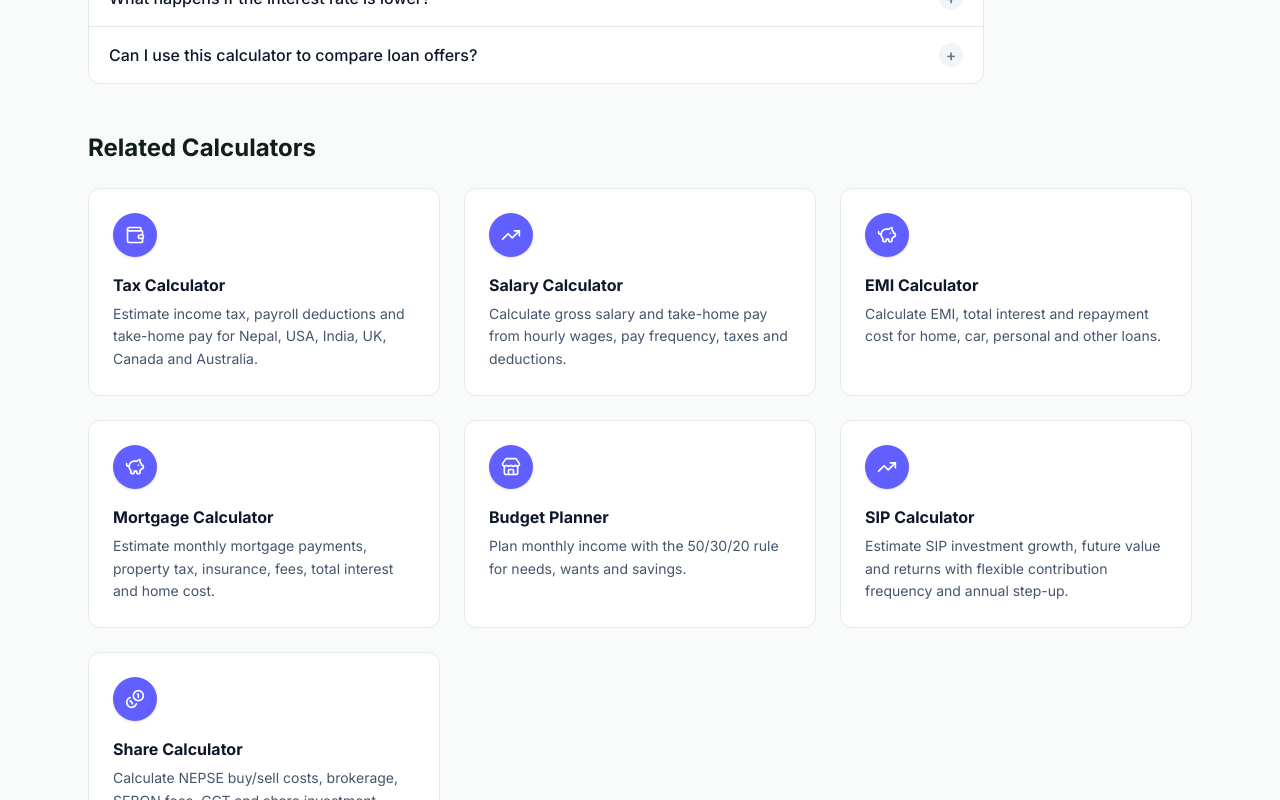
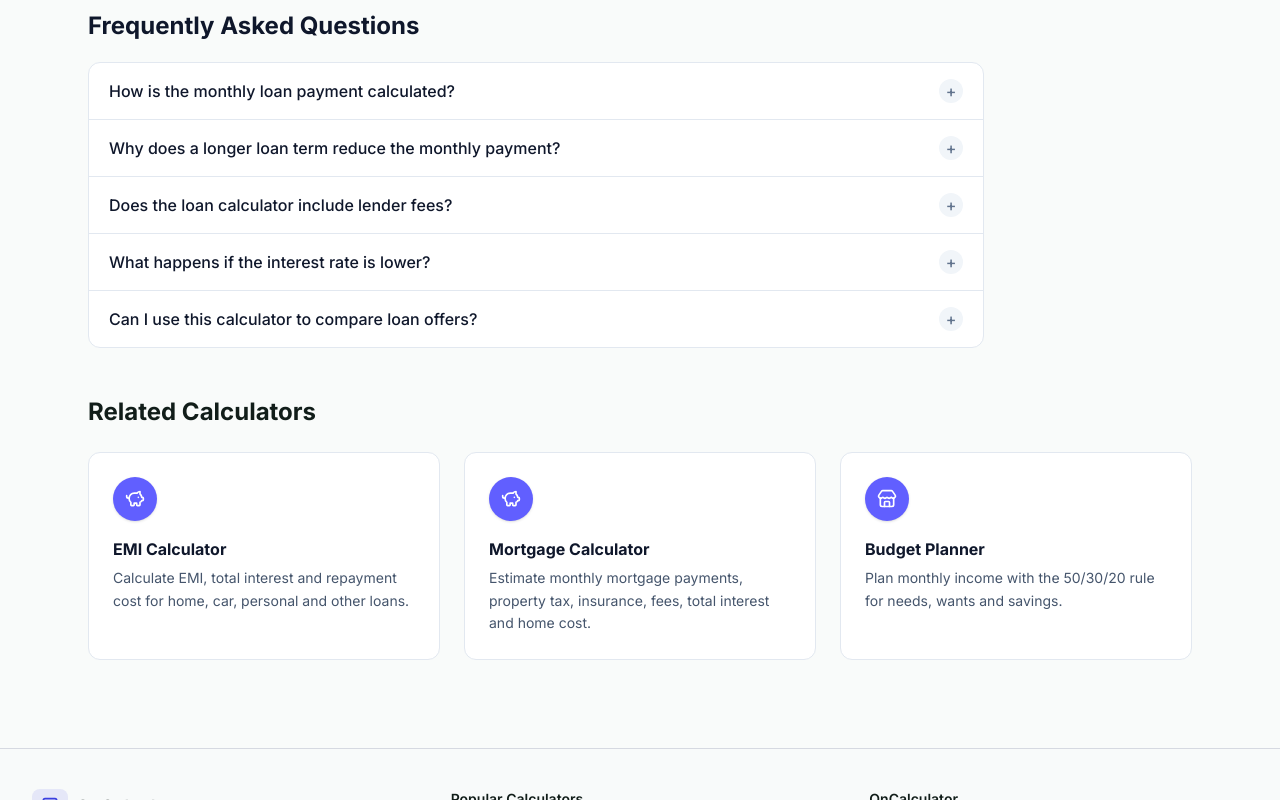
Before and after one commit to Sant7611/calchub, a Next.js app: page /tools/finance/loan-calculator in a window 1280 px wide. Shown: the part 1880-2680 px from the top of the page. Built offline with nearby package versions, Linux system fonts and the light colour scheme.

Commit message:
Apply reusable internal linking to calculator pages

```diff
--- a/src/app/tools/[category]/[slug]/page.tsx
+++ b/src/app/tools/[category]/[slug]/page.tsx
@@ -9,9 +9,13 @@ import {
 } from "@/data/calculator-content";
 import { nepalLandAreaCalculatorContent } from "@/data/nepal-land-area-content";
 import { calculatorRegistry } from "@/components/calculators/registry";
-import { CalculatorCard } from "@/components/ui/CalculatorCard";
 import { Breadcrumbs } from "@/components/seo/Breadcrumbs";
 import { FaqSection } from "@/components/seo/FaqSection";
+import {
+  RelatedCalculators,
+  RelatedGuides,
+  SourceReferences,
+} from "@/components/seo/CalculatorInternalLinks";
 import { TrackToolView } from "@/components/TrackToolView";
 import { AdBanner } from "@/components/AdBanner";
 import styles from "./CalculatorWorkspace.module.css";
@@ -112,7 +116,9 @@ export default async function ToolPage({ params }: ToolPageProps) {
   const { category, tool } = found;
   const content = getToolContent(tool.slug, tool.name);
   const CalculatorComponent = calculatorRegistry[tool.slug];
-  const related = category.tools.filter((t) => t.slug !== tool.slug);
+  const fallbackRelatedToolSlugs = category.tools
+    .filter((item) => item.slug !== tool.slug)
+    .map((item) => item.slug);
 
   return (
     <article className="mx-auto max-w-6xl px-3 pb-12 pt-5 sm:px-5 sm:pt-7 lg:px-6">
@@ -159,6 +165,9 @@ export default async function ToolPage({ params }: ToolPageProps) {
         </div>
       </header>
 
+      {/* Contextual calculator → guide links are curated per tool. */}
+      <RelatedGuides toolSlug={tool.slug} />
+
       {/* ── AD SLOT 1 of 2 ──────────────────────────────────────────
           Between the calculator content and "How to Use". */}
       <AdBanner slot={AD_SLOT_AFTER_CALCULATOR} className="my-10" />
@@ -192,28 +201,17 @@ export default async function ToolPage({ params }: ToolPageProps) {
         </div>
       </section>
 
+      {/* Authoritative references appear only where curated sources exist. */}
+      <SourceReferences toolSlug={tool.slug} />
+
       <div className="max-w-4xl">
         <FaqSection faqs={content.faqs} />
       </div>
 
-      {related.length > 0 && (
-        <section className="mt-12">
-          <h2 className="text-2xl font-bold text-foreground">
-            Related Calculators
-          </h2>
-          <div className="mt-6 grid gap-6 sm:grid-cols-2 lg:grid-cols-3">
-            {related.map((t) => (
-              <CalculatorCard
-                key={t.slug}
-                title={t.name}
-                description={t.description}
-                icon={t.icon}
-                href={`/tools/${category.slug}/${t.slug}`}
-              />
-            ))}
-          </div>
-        </section>
-      )}
+      <RelatedCalculators
+        toolSlug={tool.slug}
+        fallbackToolSlugs={fallbackRelatedToolSlugs}
+      />
 
       {/* ── AD SLOT 2 of 2 ──────────────────────────────────────────
           Very bottom of the page, after the FAQs. */}
```
